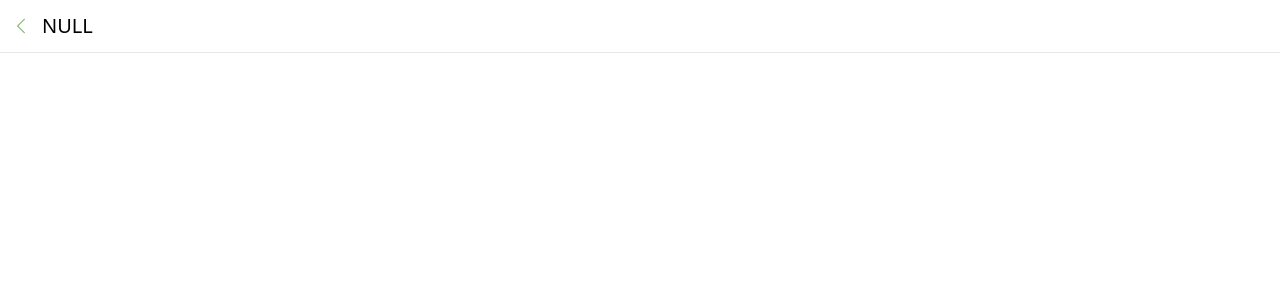
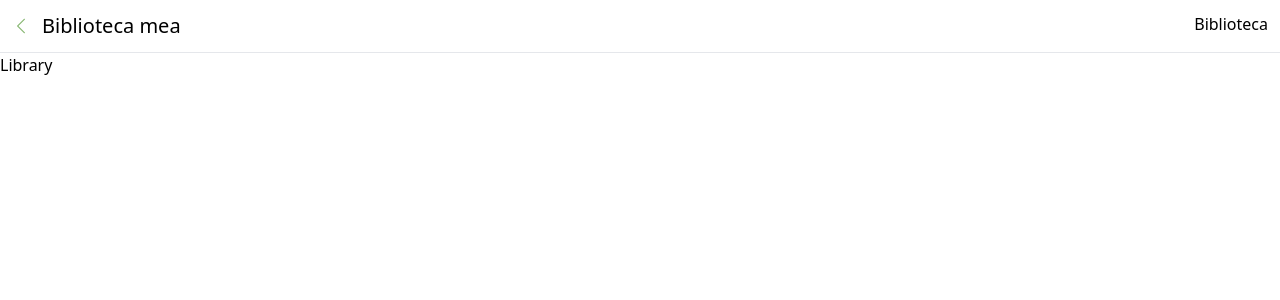
Before and after one commit to CCotuna/IE-FE-Collaborative-Bible-Translation-App, a Vue app: page /biblioteca in a window 1280 px wide. Before the commit this address had no page. Shown: the top 300 px of the page. Built offline with nearby package versions, Linux system fonts and the light colour scheme.

Commit message:
Created library view

```diff
--- a/src/components/ImportClasificat/ComentariiBiblice.vue
+++ b/src/components/ImportClasificat/ComentariiBiblice.vue
@@ -1,3 +1,3 @@
 <script setup></script>
-<template></template>
+<template>Comentarii biblice</template>
 <style scoped></style>
--- a/src/components/ImportClasificat/ImnuriCrestine.vue
+++ b/src/components/ImportClasificat/ImnuriCrestine.vue
@@ -1,3 +1,3 @@
 <script setup></script>
-<template></template>
+<template>Imnuri crestine</template>
 <style scoped></style>
--- a/src/components/NavigationBar.vue
+++ b/src/components/NavigationBar.vue
@@ -14,6 +14,8 @@ const navbarTitle = computed(() => {
         return 'Import clasificat'
     else if (route.path === '/biblia-import-clasificat')
         return 'Biblia'
+    else if (route.path === '/biblioteca')
+        return 'Biblioteca mea'
     else
         return 'NULL'
 })
@@ -23,12 +25,16 @@ const goBack = () => {
 };
 </script>
 <template>
-    <div class="p-3 w-full border-b">
-        {{ router.path }}
-        <button v-if="route.path != '/'" @click="goBack" class="text-lg text-gray-500 hover:text-gray-800">
+    <div class="p-3 w-full flex justify-between border-b ">
+        <div>
+            <button v-if="route.path != '/'" @click="goBack" class="text-lg text-gray-500 hover:text-gray-800">
             <i class="bi bi-chevron-left text-brand-olivine"></i>
         </button>
         <span class="p-3 text-xl font-medium">{{ navbarTitle }}</span>
+        </div>
+        <div>
+            <RouterLink :to="{name: 'biblioteca'}">Biblioteca</RouterLink>
+        </div>
     </div>
 </template>
 <style scoped></style>
--- a/src/router/index.js
+++ b/src/router/index.js
@@ -23,6 +23,11 @@ const router = createRouter({
       path: "/biblia-import-clasificat",
       name: 'biblia',
       component: () => import('../components/ImportClasificat/Biblia.vue')
+    },
+    {
+      path: "/biblioteca",
+      name: 'biblioteca',
+      component: () => import('../views/LibraryView.vue')
     }
     // {
     //   path: '/about',
--- /dev/null
+++ b/src/views/LibraryView.vue
@@ -0,0 +1,5 @@
+<script setup></script>
+<template>
+    Library
+</template>
+<style scoped></style>
```
